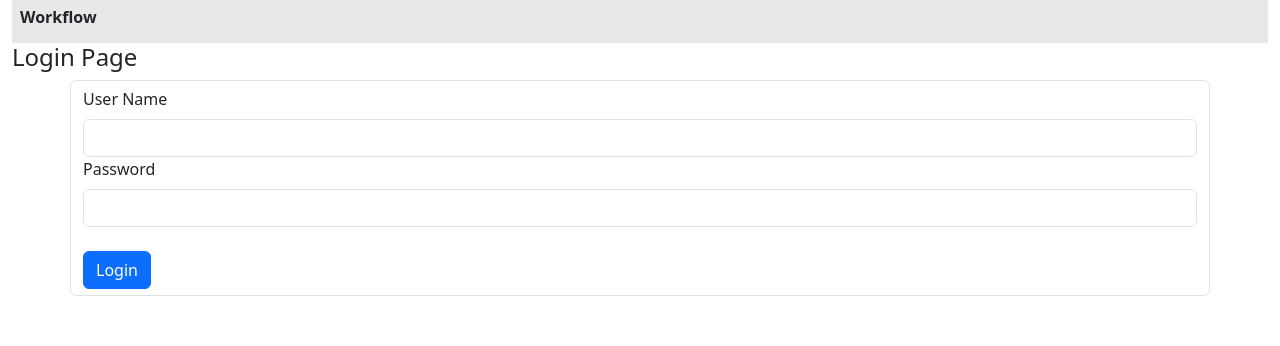
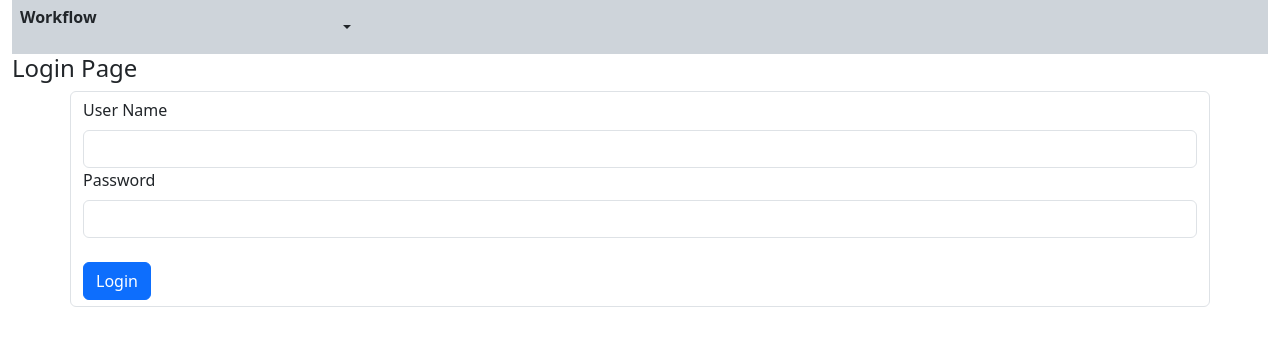
Before and after one commit to Rupesh-badode/Workflow, a plain HTML site: page index.html in a window 1280 px wide. Drawn offline with nearby package versions, Linux system fonts and the light colour scheme.

Commit message:
Update index.html

```diff
--- a/index.html
+++ b/index.html
@@ -6,6 +6,7 @@
     <title>Workflow</title>
     <link href="https://cdn.jsdelivr.net/npm/bootstrap@5.3.3/dist/css/bootstrap.min.css" rel="stylesheet" integrity="sha384-QWTKZyjpPEjISv5WaRU9OFeRpok6YctnYmDr5pNlyT2bRjXh0JMhjY6hW+ALEwIH" crossorigin="anonymous">
     <script src="https://cdn.jsdelivr.net/npm/bootstrap@5.3.3/dist/js/bootstrap.bundle.min.js" integrity="sha384-YvpcrYf0tY3lHB60NNkmXc5s9fDVZLESaAA55NDzOxhy9GkcIdslK1eN7N6jIeHz" crossorigin="anonymous"></script>
+    <link rel="stylesheet" href="https://cdn.jsdelivr.net/npm/bootstrap-icons@1.11.3/font/bootstrap-icons.min.css">
     <script>
         function Loginclick(event){
             event.preventDefault();
@@ -42,9 +43,16 @@
 </head>
 <body class="container-fluid">
     <header >
-        <nav class="nav bg-dark bg-opacity-10 p-2">
-            <div>
+        <nav class="nav bg-dark-subtle bg-opacity-10 p-2 ">
+            <div class="col">
                 <h2 class="navbar-brand fw-bold">Workflow</h2>
+            </div>
+            <div class="col-9 dropdown">
+                <button class="btn btn- dropdown-toggle"data-bs-toggle="dropdown"></button>
+                <ul class="dropdown-menu">
+                    <li class="dropdown-item">User Name : f_userName</li>
+                    <li class="dropdown-item">Password : f_Pwd</li>
+                </ul>
             </div>
         </nav>
     </header>
```
